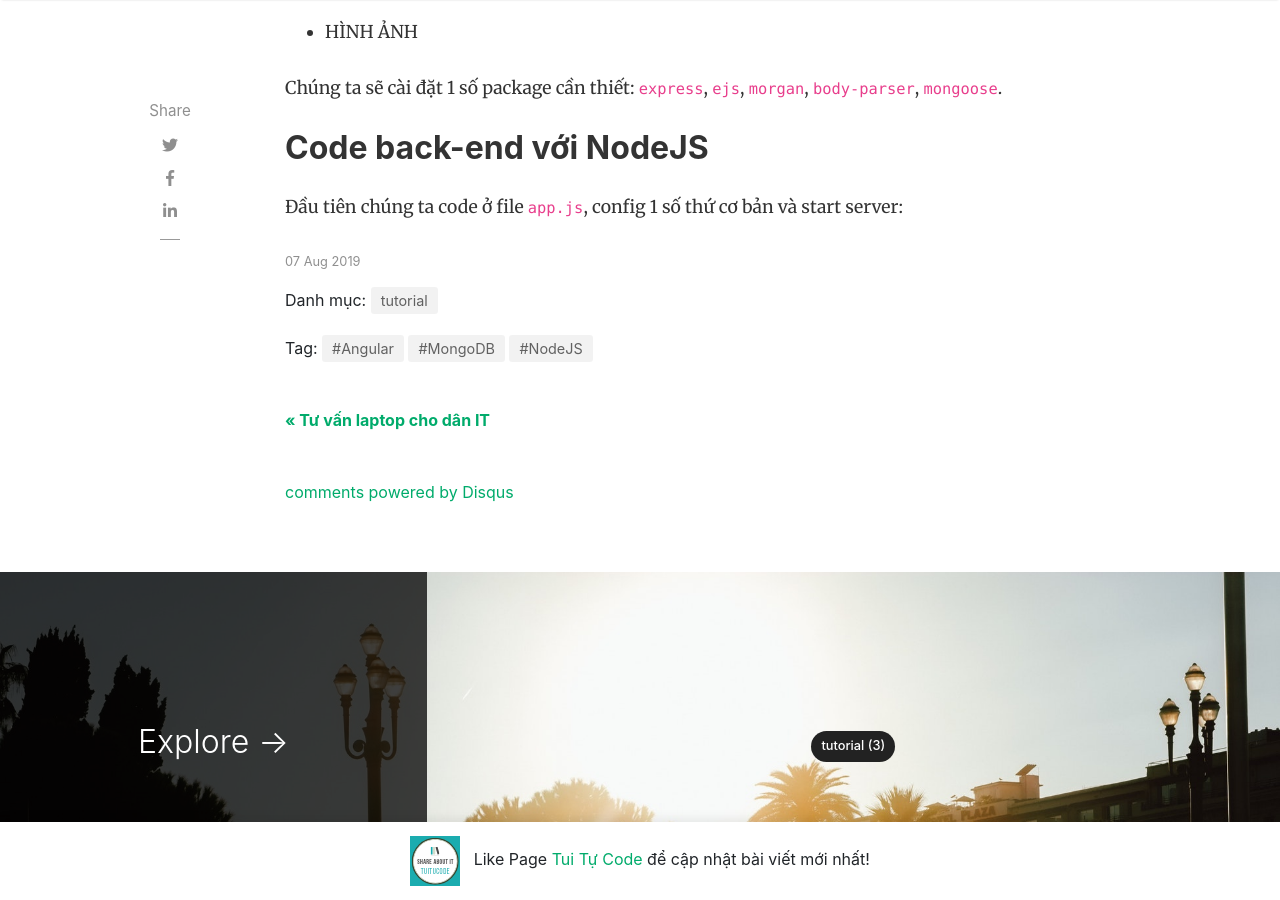
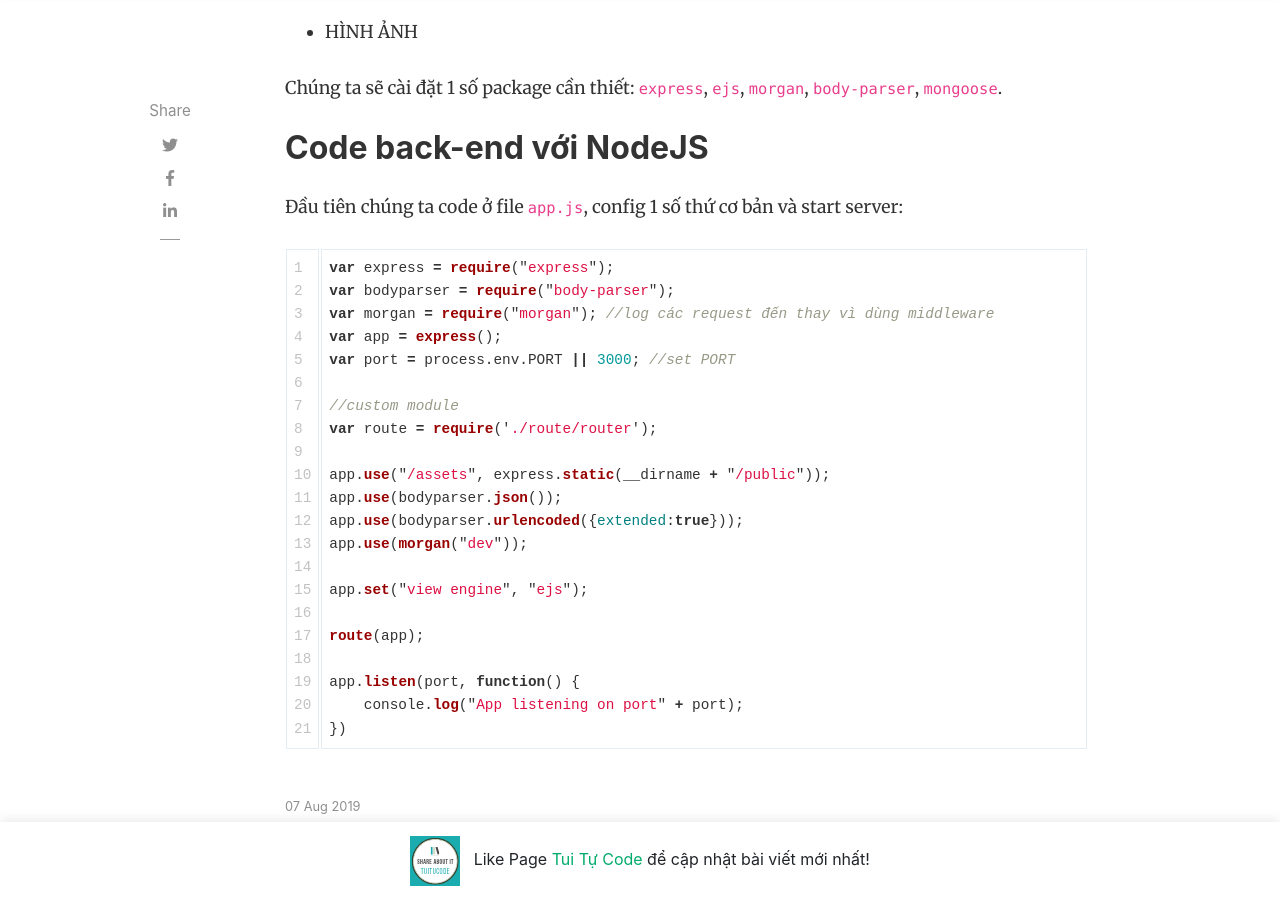
Before and after one commit to tuitucode/tuitucode.github.io, a Jekyll site: the page built from _posts/2019-08-07-web-confession-voi-nodejs-va-angularjs.md, in a window 1280 px wide and 900 px high, scrolled down 1876 px. Built offline with Jekyll 4.4.1, drawn with Linux system fonts in a browser that asks for light colours; nearby versions of some CDN libraries; comment, search, counter and statistics services are not loaded.

Commit message:
Create 2019-08-07-web-confession-voi-nodejs-va-angularjs.md

````diff
--- a/_posts/2019-08-07-web-confession-voi-nodejs-va-angularjs.md
+++ b/_posts/2019-08-07-web-confession-voi-nodejs-va-angularjs.md
@@ -31,3 +31,26 @@ Cấu trúc thư mục project như sau:
 Chúng ta sẽ cài đặt 1 số package cần thiết: `express`, `ejs`, `morgan`, `body-parser`, `mongoose`.
 ## Code back-end với NodeJS
 Đầu tiên chúng ta code ở file `app.js`, config 1 số thứ cơ bản và start server:
+```javascript
+var express = require("express");
+var bodyparser = require("body-parser");
+var morgan = require("morgan"); //log các request đến thay vì dùng middleware
+var app = express();
+var port = process.env.PORT || 3000; //set PORT
+
+//custom module
+var route = require('./route/router');
+
+app.use("/assets", express.static(__dirname + "/public"));
+app.use(bodyparser.json());
+app.use(bodyparser.urlencoded({extended:true}));
+app.use(morgan("dev"));
+
+app.set("view engine", "ejs");
+
+route(app);
+
+app.listen(port, function() {
+    console.log("App listening on port" + port);
+})
+```
````
